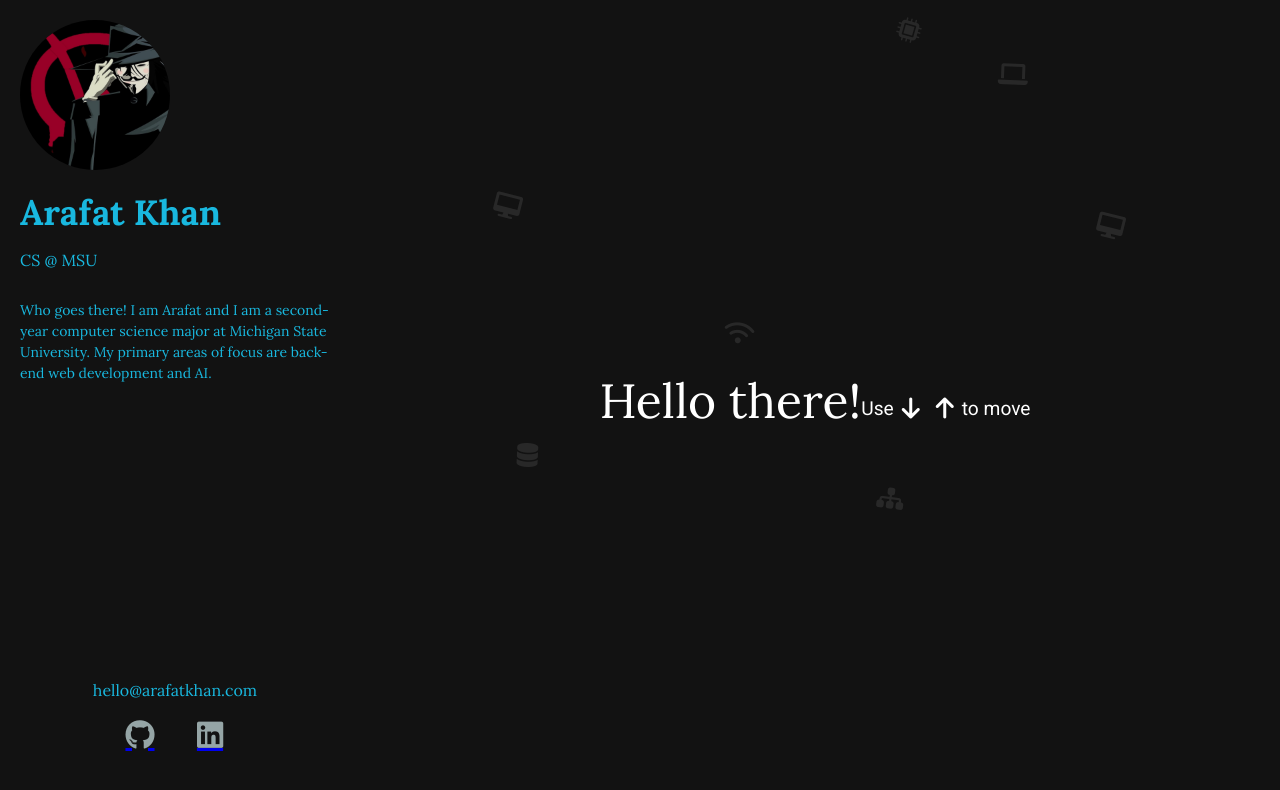
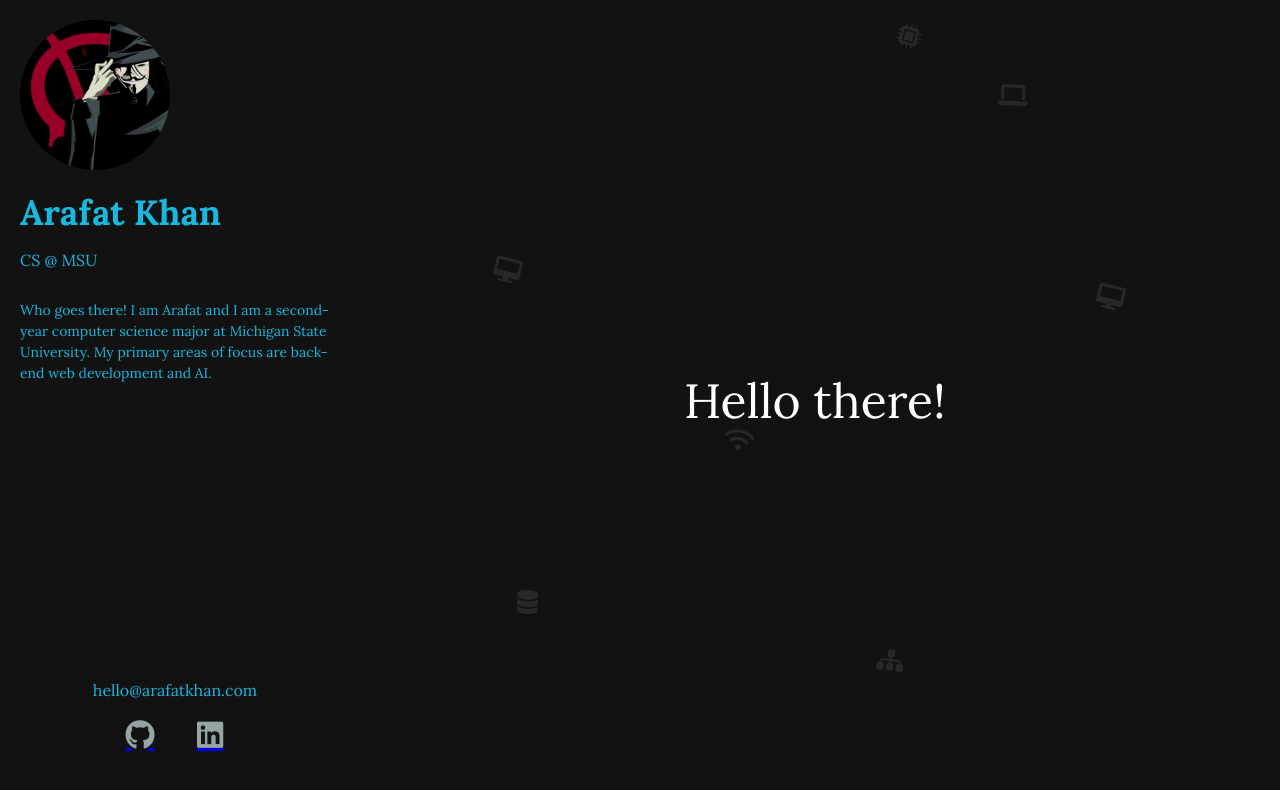
Before and after one commit to arafat-ar13/new-website, a Vue app: page / in a window 1280 px wide. Shown: the top 790 px of the page. Built offline with nearby package versions, Linux system fonts and the light colour scheme.

Commit message:
Add fourth page Contact Me

```diff
--- a/src/App.vue
+++ b/src/App.vue
@@ -65,7 +65,7 @@ const generateRandomIcons = () => {
     'fas fa-database', 'fas fa-wifi', 'fas fa-server', 'fas fa-sitemap'
   ]
 
-  const totalIcons = 21 // 7 icons per page, 3 pages
+  const totalIcons = 28 // 7 icons per page, 4 pages
   icons.value = []
 
   for (let i = 0; i < totalIcons; i++) {
@@ -73,7 +73,7 @@ const generateRandomIcons = () => {
     const top = Math.random() * 100
     const left = Math.random() * 100
     const rotation = Math.random() * 20 // Random rotation between 0 and 20 degrees
-    const page = Math.floor(i / 7) // Distribute icons evenly across 3 pages
+    const page = Math.floor(i / 7) // Distribute icons evenly across 4 pages
 
     icons.value.push({
       class: randomIcon,
@@ -109,9 +109,6 @@ onUnmounted(() => {
       </div>
       <div class="page page-1">
         <h1>Hello there!</h1>
-        <p class="navigation-instructions">
-          Use <i class="fas fa-arrow-down"></i> <i class="fas fa-arrow-up"></i> to move
-        </p>
       </div>
       <div class="page page-2">
         <div v-if="currentPage === 1 && !showProjects" class="project-intro">
@@ -124,6 +121,9 @@ onUnmounted(() => {
           <h2>My Experiences</h2>
         </div>
         <Experiences :showExperiences="showExperiences" />
+      </div>
+      <div class="page page-4">
+        <h2>Get in touch</h2>
       </div>
     </div>
   </div>
@@ -161,10 +161,11 @@ h1 {
   top: 0;
   left: 0;
   right: 0;
-  height: 300vh; /* Covers exactly three pages */
+  height: 400vh; /* Covers exactly four pages */
   pointer-events: none;
   z-index: 1;
 }
+
 .icon {
   position: absolute;
   color: rgba(128, 128, 128, 0.2);
@@ -193,17 +194,4 @@ h1, h2 {
   height: 100%;
   text-align: center;
 }
-
-.navigation-instructions {
-  font-size: 1.2rem;
-  margin-top: 1rem;
-  display: flex;
-  align-items: center;
-  justify-content: center;
-}
-
-.navigation-instructions i {
-  font-size: 1.5rem;
-  margin: 0 0.5rem;
-}
 </style>
```
